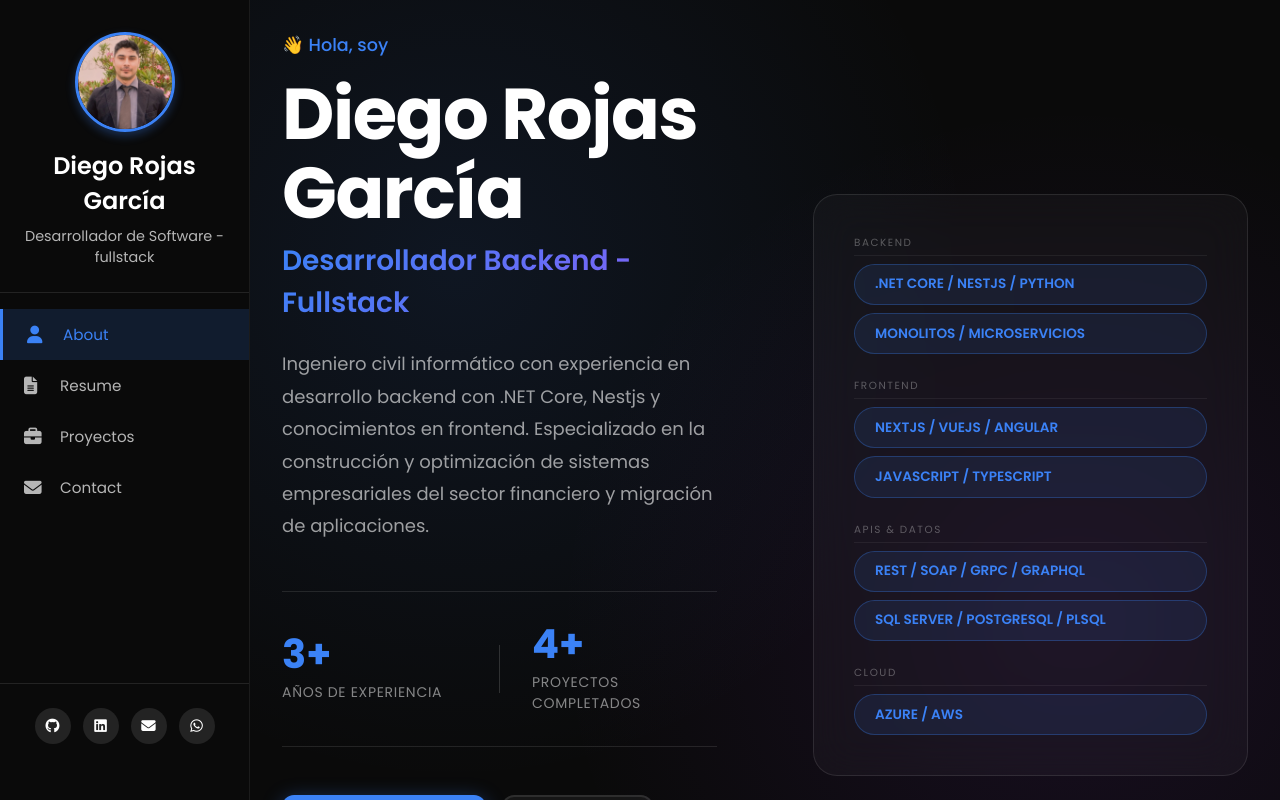
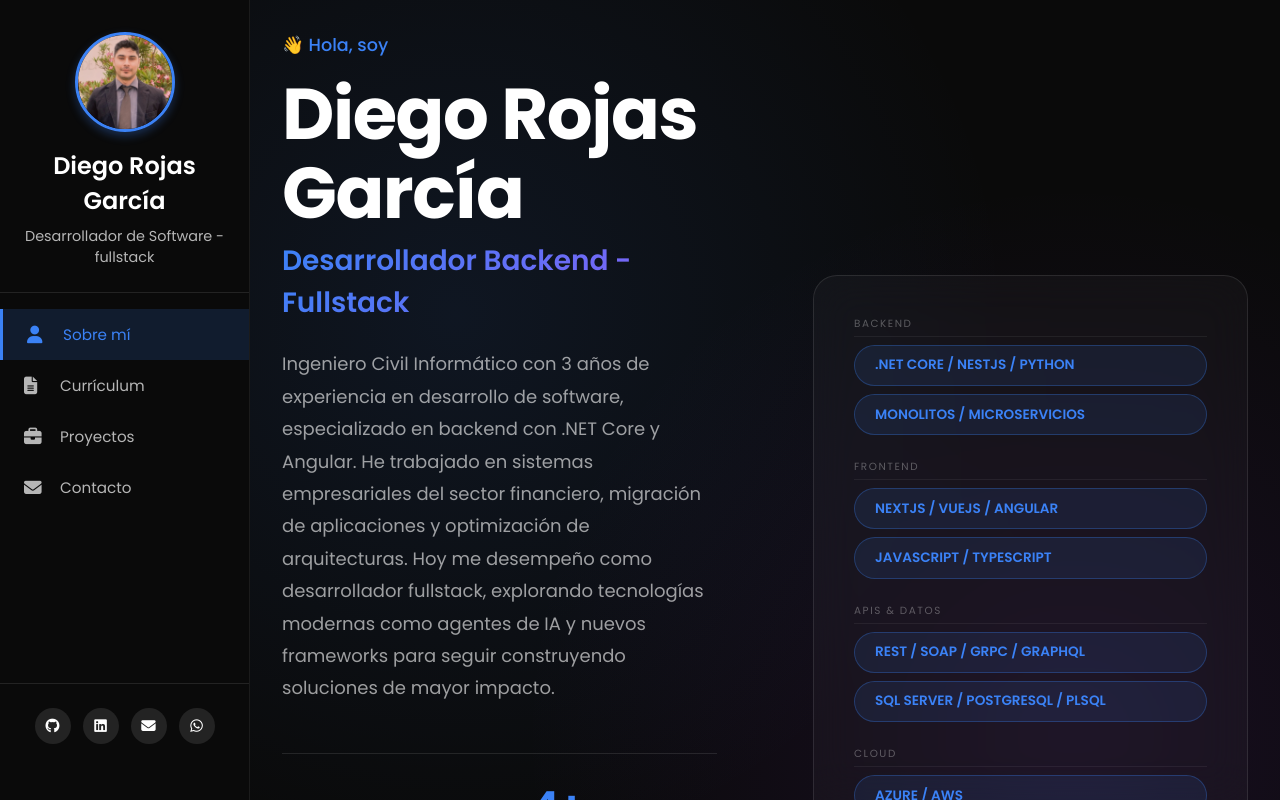
Before and after one commit to rojasgadiego/Portafolio, a Vue app: page /about in a window 1280 px wide. Built offline with nearby package versions, Linux system fonts and the light colour scheme.

Commit message:
update info

```diff
--- a/src/components/Sidebar.vue
+++ b/src/components/Sidebar.vue
@@ -24,7 +24,7 @@
         @click="closeSidebar"
       >
         <i class="fas fa-user"></i>
-          <span>About</span>
+        <span>Sobre mí</span>
       </router-link>
 
       <router-link
@@ -34,7 +34,7 @@
         @click="closeSidebar"
       >
         <i class="fas fa-file-alt"></i>
-          <span>Resume</span>
+        <span>Currículum</span>
       </router-link>
 
       <router-link
@@ -54,7 +54,7 @@
         @click="closeSidebar"
       >
         <i class="fas fa-envelope"></i>
-          <span>Contact</span>
+        <span>Contacto</span>
       </router-link>
       </nav>
 
--- a/src/views/About.vue
+++ b/src/views/About.vue
@@ -8,9 +8,7 @@
         <h2 class="hero-role">Desarrollador Backend - Fullstack</h2>
 
         <p class="hero-description">
-          Ingeniero civil informático con experiencia en desarrollo backend con .NET Core, Nestjs y
-          conocimientos en frontend. Especializado en la construcción y optimización de sistemas empresariales del
-          sector financiero y migración de aplicaciones.
+          Ingeniero Civil Informático con 3 años de experiencia en desarrollo de software, especializado en backend con .NET Core y Angular. He trabajado en sistemas empresariales del sector financiero, migración de aplicaciones y optimización de arquitecturas. Hoy me desempeño como desarrollador fullstack, explorando tecnologías modernas como agentes de IA y nuevos frameworks para seguir construyendo soluciones de mayor impacto.
         </p>
 
         <div class="stats-grid">
```
Lines whose indentation alone changed are shown as unchanged.
